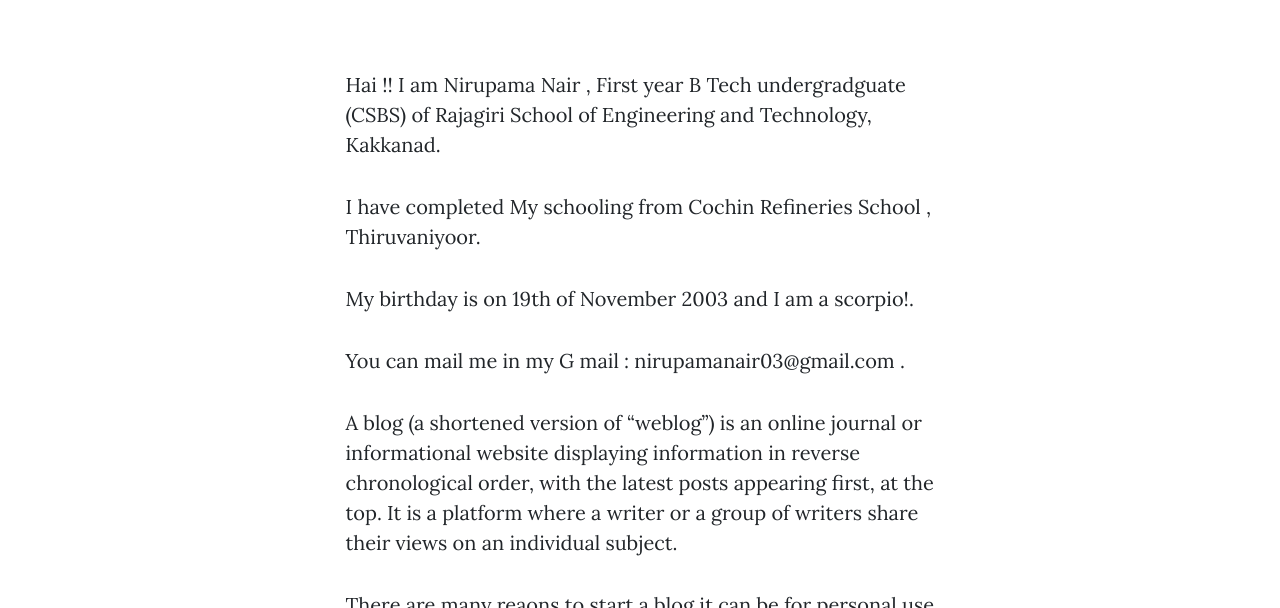
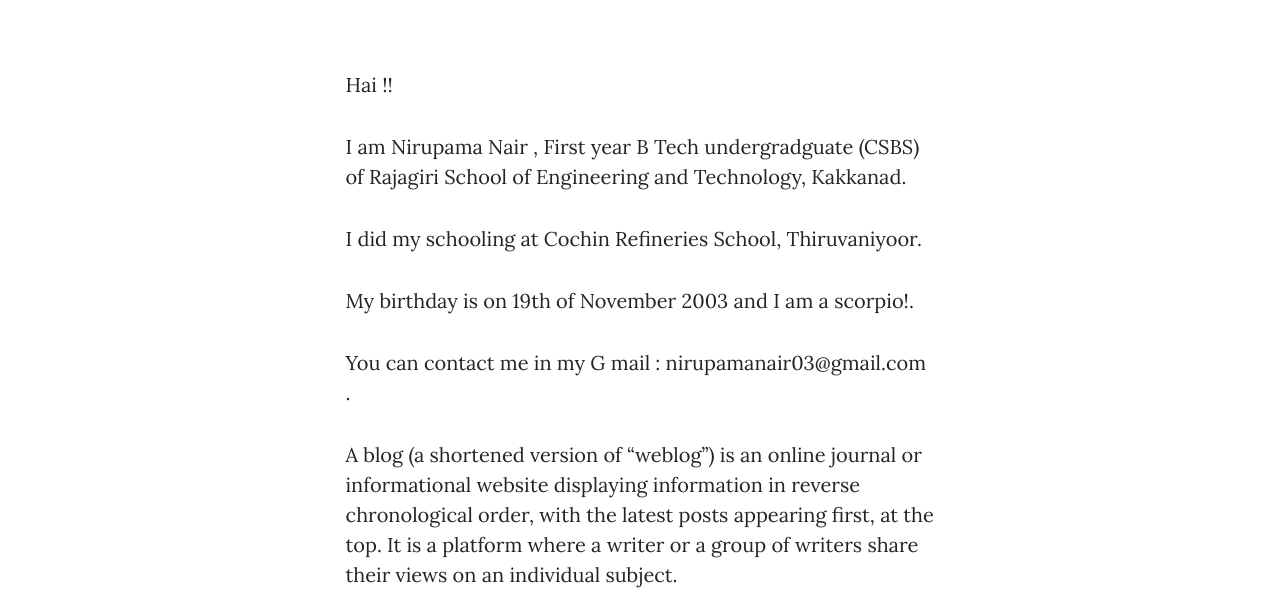
Before and after one commit to Nirupama03/Nirupama03.github.io, a plain HTML site: page about.html in a window 1280 px wide. Shown: the part 542-1150 px from the top of the page. Drawn offline with nearby package versions, Linux system fonts and the light colour scheme.

Commit message:
Add files via upload

```diff
--- a/about.html
+++ b/about.html
@@ -53,12 +53,13 @@
             <div class="container px-4 px-lg-5">
                 <div class="row gx-4 gx-lg-5 justify-content-center">
                     <div class="col-md-10 col-lg-8 col-xl-7">
-                        <p> Hai !! I am Nirupama Nair , First year B Tech  undergradguate
+                        <p> Hai !! </p><p>I am Nirupama Nair , First year B Tech  undergradguate
                         (CSBS) of
                         Rajagiri School of Engineering and Technology, Kakkanad.</p><p>
-                        I have completed My schooling from Cochin Refineries School , Thiruvaniyoor.</p>
+                        I did my schooling at
+                        Cochin Refineries School, Thiruvaniyoor.</p>
                         <p>My birthday is on 19th of November 2003 and I am a scorpio!.</p><p>
-                        You can mail me in my G mail : nirupamanair03@gmail.com .</p>
+                        You can contact me in my G mail : nirupamanair03@gmail.com .</p>
                         <p>A blog (a shortened version of “weblog”) is an online journal or informational website displaying information in reverse chronological order, with the latest posts appearing first, at the top. It is a platform where a writer or a group of writers share their views on an individual subject.</p>
                         <p>There are many reaons to start a blog it can be for personal use or for business uses.The main purpose of my blog is to connect you to the relevant audience and also to boost your traffic and send quality lead to your website </p>
                         <p>I hope you have learned some useful information on the wold of blogging and the purpose of me creating this blog page.</p>
```
